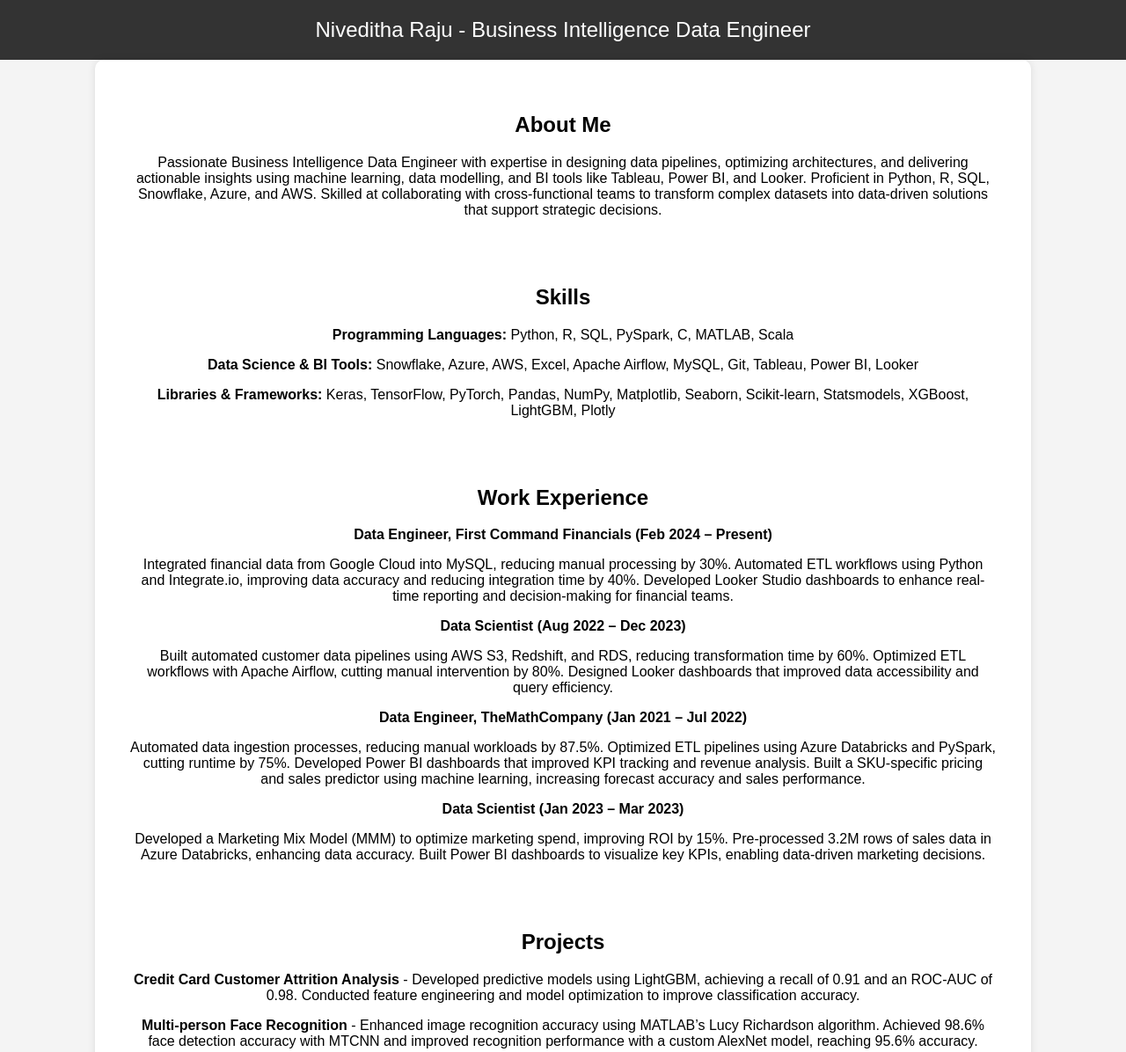
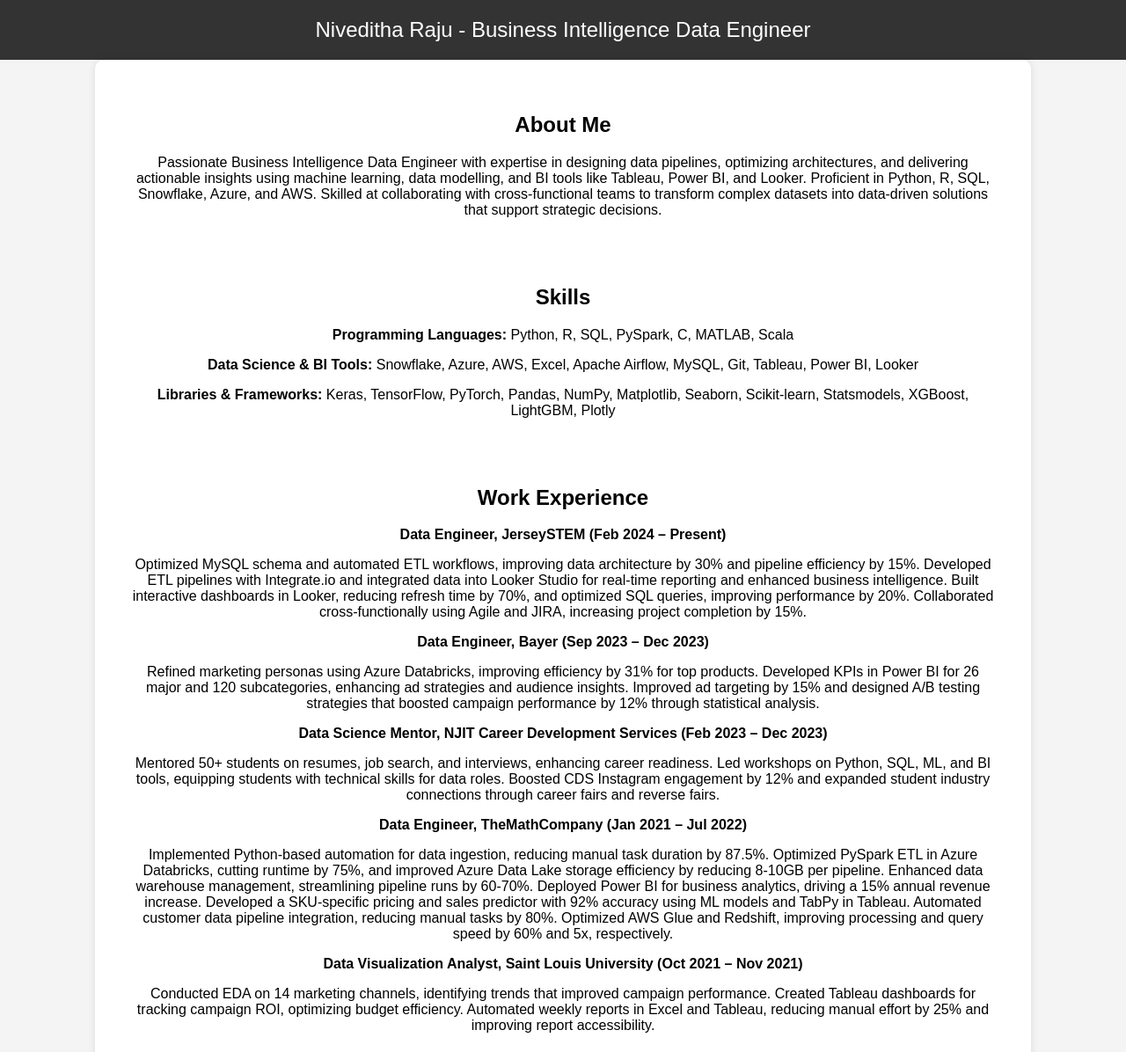
Before and after one commit to Niv-Raj/Portfolio, a plain HTML site: page index.html in a window 1280 px wide. Shown: the top 1196 px of the page at 88% size. Drawn offline with Linux system fonts and the light colour scheme.

Commit message:
Update index.html

```diff
--- a/index.html
+++ b/index.html
@@ -48,14 +48,17 @@
         </section>
         <section>
             <h2>Work Experience</h2>
-            <p><strong>Data Engineer, First Command Financials (Feb 2024 – Present)</strong></p>
-            <p>Integrated financial data from Google Cloud into MySQL, reducing manual processing by 30%. Automated ETL workflows using Python and Integrate.io, improving data accuracy and reducing integration time by 40%. Developed Looker Studio dashboards to enhance real-time reporting and decision-making for financial teams.</p>
-            <p><strong>Data Scientist (Aug 2022 – Dec 2023)</strong></p>
-            <p>Built automated customer data pipelines using AWS S3, Redshift, and RDS, reducing transformation time by 60%. Optimized ETL workflows with Apache Airflow, cutting manual intervention by 80%. Designed Looker dashboards that improved data accessibility and query efficiency.</p>
+            <p><strong>Data Engineer, JerseySTEM (Feb 2024 – Present)</strong></p>
+            <p>Optimized MySQL schema and automated ETL workflows, improving data architecture by 30% and pipeline efficiency by 15%. Developed ETL pipelines with Integrate.io and integrated data into Looker Studio for real-time reporting and enhanced business intelligence. Built interactive dashboards in Looker, reducing refresh time by 70%, and optimized SQL queries, improving performance by 20%. Collaborated cross-functionally using Agile and JIRA, increasing project completion by 15%.</p>
+            <p><strong>Data Engineer, Bayer (Sep 2023 – Dec 2023)</strong></p>
+            <p>Refined marketing personas using Azure Databricks, improving efficiency by 31% for top products. Developed KPIs in Power BI for 26 major and 120 subcategories, enhancing ad strategies and audience insights. Improved ad targeting by 15% and designed A/B testing strategies that boosted campaign performance by 12% through statistical analysis.</p>
+            <p><strong>Data Science Mentor, NJIT Career Development Services (Feb 2023 – Dec 2023)</strong></p>
+            <p>Mentored 50+ students on resumes, job search, and interviews, enhancing career readiness. Led workshops on Python, SQL, ML, and BI tools, equipping students with technical skills for data roles. Boosted CDS Instagram engagement by 12% and expanded student industry connections through career fairs and reverse fairs.</p>
             <p><strong>Data Engineer, TheMathCompany (Jan 2021 – Jul 2022)</strong></p>
-            <p>Automated data ingestion processes, reducing manual workloads by 87.5%. Optimized ETL pipelines using Azure Databricks and PySpark, cutting runtime by 75%. Developed Power BI dashboards that improved KPI tracking and revenue analysis. Built a SKU-specific pricing and sales predictor using machine learning, increasing forecast accuracy and sales performance.</p>
-            <p><strong>Data Scientist (Jan 2023 – Mar 2023)</strong></p>
-            <p>Developed a Marketing Mix Model (MMM) to optimize marketing spend, improving ROI by 15%. Pre-processed 3.2M rows of sales data in Azure Databricks, enhancing data accuracy. Built Power BI dashboards to visualize key KPIs, enabling data-driven marketing decisions.</p>
+            <p>Implemented Python-based automation for data ingestion, reducing manual task duration by 87.5%. Optimized PySpark ETL in Azure Databricks, cutting runtime by 75%, and improved Azure Data Lake storage efficiency by reducing 8-10GB per pipeline. Enhanced data warehouse management, streamlining pipeline runs by 60-70%. Deployed Power BI for business analytics, driving a 15% annual revenue increase. Developed a SKU-specific pricing and sales predictor with 92% accuracy using ML models and TabPy in Tableau. Automated customer data pipeline integration, reducing manual tasks by 80%. Optimized AWS Glue and Redshift, improving processing and query speed by 60% and 5x, respectively.</p>
+            <p><strong>Data Visualization Analyst, Saint Louis University (Oct 2021 – Nov 2021)</strong></p>
+            <p>Conducted EDA on 14 marketing channels, identifying trends that improved campaign performance. Created Tableau dashboards for tracking campaign ROI, optimizing budget efficiency. Automated weekly reports in Excel and Tableau, reducing manual effort by 25% and improving report accessibility.</p>
+
         </section>
         <section>
             <h2>Projects</h2>
```
